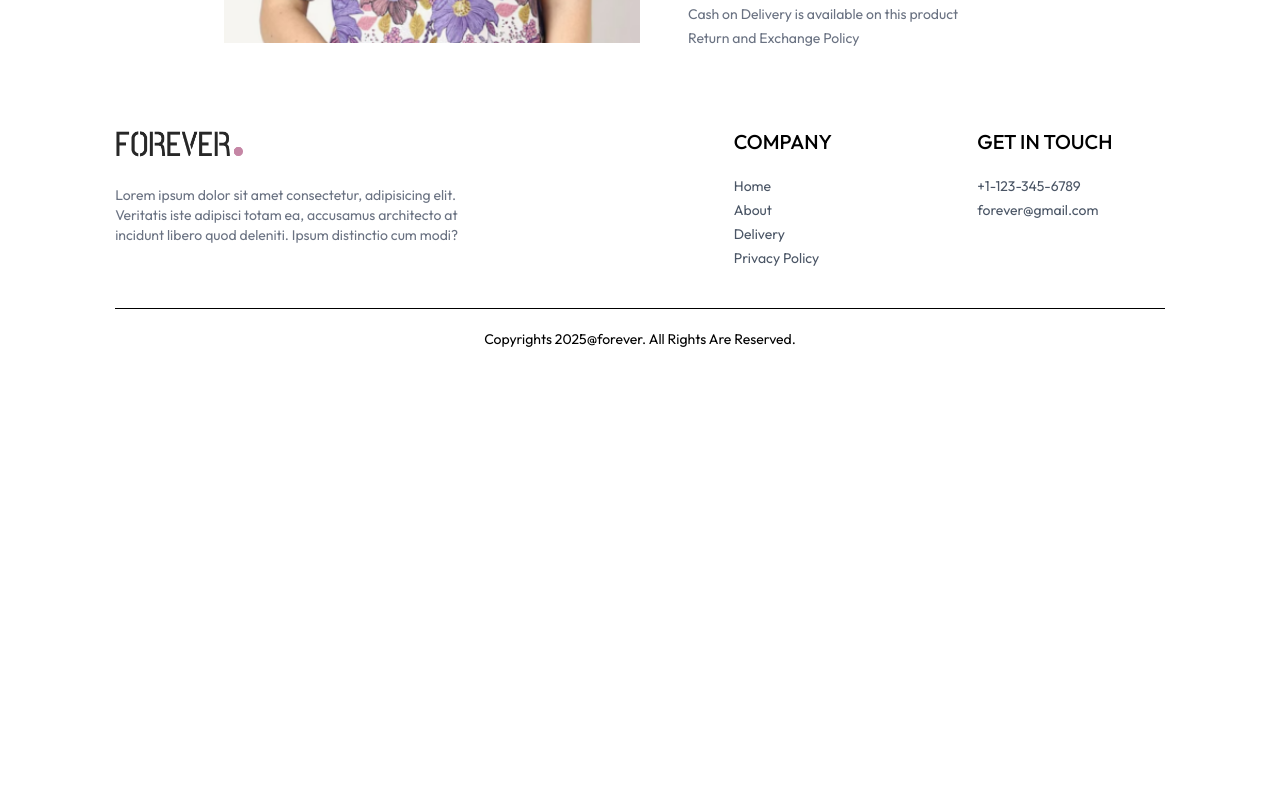
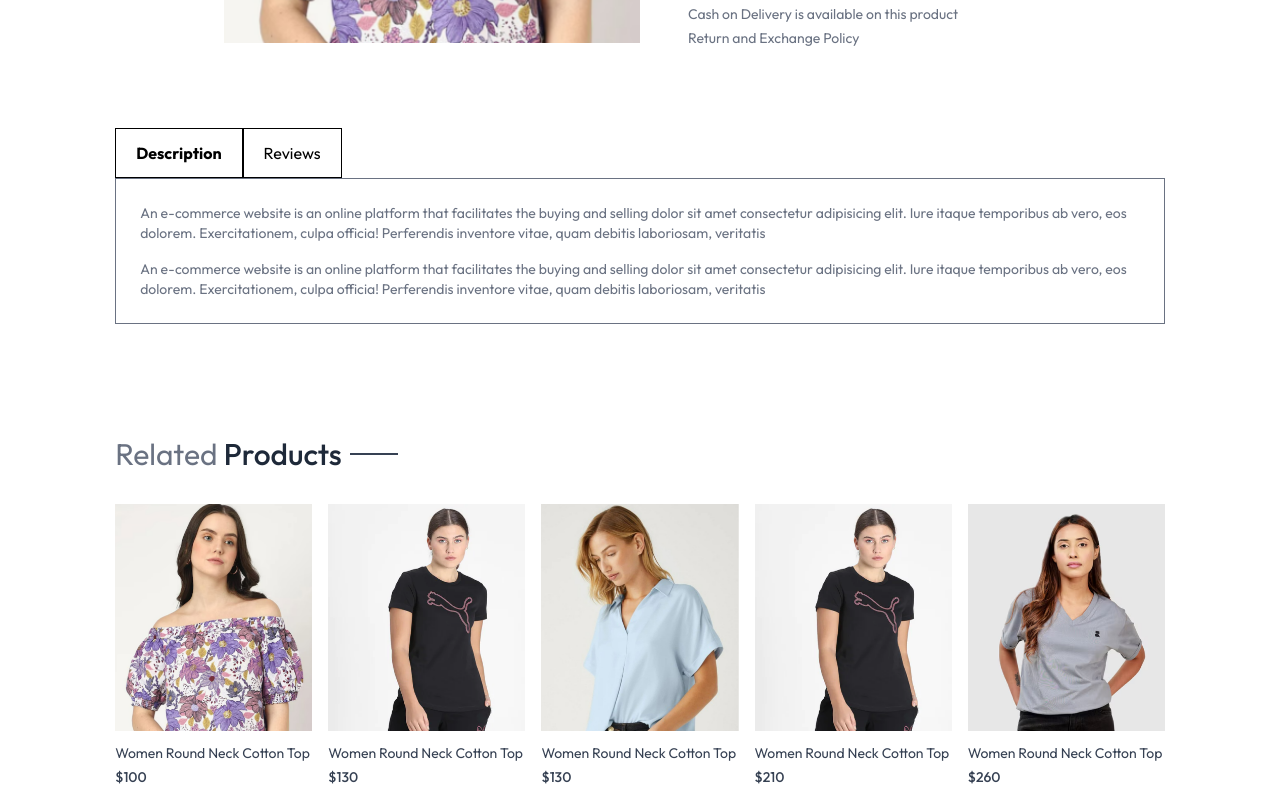
Before and after one commit to pathan-Hameed/E-com-fullStack, a React app in the folder frontend/: page /product/aaaaa in a window 1280 px wide. Shown: the part 560-1360 px from the top of the page. Before the commit the page ends 929 px from the top, so only its background shows below. Built offline with nearby package versions, Linux system fonts and the light colour scheme; the HTML template or start-up script is replaced by a standard one.

Commit message:
feat: added related product in products

```diff
--- /dev/null
+++ b/frontend/src/components/RelatedProducts.jsx
@@ -0,0 +1,44 @@
+import React, { useContext, useEffect, useState } from "react";
+import { ShopContext } from "../context/ShopContext";
+import ProductItem from "./ProductItem";
+import Title from "./Title";
+
+const RelatedProducts = ({category, subCategory}) => {
+  const { products } = useContext(ShopContext);
+  const [related, setRelated] = useState([]);
+
+  useEffect(() => {
+    if (products.length > 0) {
+      let productCopy = products.slice();
+
+      productCopy = productCopy.filter((item) => category === item.category);
+      productCopy = productCopy.filter(
+        (item) => subCategory === item.subCategory
+      );
+
+      setRelated(productCopy.slice(0, 5));
+    }
+  }, [products]);
+
+  return (
+    <div className="mt-24">
+      <div className="text-left text-3xl py-4">
+        <Title text1={"Related"} text2={"Products"} />
+      </div>
+
+      <div className="grid grid-cols-2 sm:grid-cols-3 lg:grid-cols-4 xl:grid-cols-5 gap-4 gap-y-0">
+        {related.map((item, index) => (
+            <ProductItem
+              key={index}
+              id={item._id}
+              name={item.name}
+              image={item.image}
+              price={item.price}
+            />
+          ))}
+      </div>
+    </div>
+  );
+};
+
+export default RelatedProducts;
--- a/frontend/src/context/ShopContext.jsx
+++ b/frontend/src/context/ShopContext.jsx
@@ -9,10 +9,11 @@ const ShopContextProvider = (props) => {
     const delivery_fee = 10;
     const [search, setSearch] = useState("");
     const [showSearch, setShowSearch] = useState(false);
+    const [items, setItems] = useState(0);
 
     const value = {
         products, currency, delivery_fee,
-        search, setSearch, showSearch, setShowSearch
+        search, setSearch, showSearch, setShowSearch, items, setItems
     }
 
     return (
--- a/frontend/src/index.css
+++ b/frontend/src/index.css
@@ -8,6 +8,10 @@ a.active hr {
 
 * {
     font-family: outfit;
+}
+
+::-webkit-scrollbar {
+  display: none;
 }
 
 .prata-regular {
--- a/frontend/src/pages/Products.jsx
+++ b/frontend/src/pages/Products.jsx
@@ -2,6 +2,7 @@ import React, { useContext, useEffect, useState } from "react";
 import { useParams } from "react-router-dom";
 import { ShopContext } from "../context/ShopContext";
 import { assets } from "../assets/assets";
+import RelatedProducts from "../components/RelatedProducts";
 
 function Products() {
   const { productId } = useParams();
@@ -28,9 +29,9 @@ function Products() {
 
   return productData ? (
     <div className="border-t-2 pt-10 transition-opacity ease-in duration-500 opacity-100">
-      {/* Product Data  */}
+      {/* ------------Product Data----------------  */}
       <div className="flex gap-12 sm:gap-12 flex-col sm:flex-row">
-        {/* Product images  */}
+        {/* --------------------Product images----------------  */}
         <div className="flex flex-col-reverse sm:flex-row gap-3 w-full sm:w-[50%]">
           <div className="flex sm:flex-col justify-between sm:justify-normal overflow-x-auto sm:overflow-y-scroll sm:w-[18.7%] w-full">
             {productData.image.map((item, index) => (
@@ -48,7 +49,7 @@ function Products() {
           </div>
         </div>
 
-        {/* product information */}
+        {/* ---------------------product information-------------------- */}
         <div className="flex-1">
           <h1 className="font-medium text-2xl mt-2">{productData.name}</h1>
           <div className="flex gap-1 mt-2 items-center">
@@ -81,6 +82,27 @@ function Products() {
           </div>
         </div>
       </div>
+
+      {/* ------------------Description & Reviews-------------------- */}
+      <div className="mt-20">
+        <div className="flex">
+          <b className="border cursor-pointer px-5 py-3">Description</b>
+          <p className="border cursor-pointer px-5 py-3">Reviews</p>
+        </div>
+        <div className="flex flex-col gap-4 text-sm text-gray-500 border px-6 py-6">
+          <p>An e-commerce website is an online platform that facilitates the buying and selling dolor sit amet consectetur adipisicing elit. Iure itaque temporibus ab vero, eos dolorem. Exercitationem, culpa officia! Perferendis inventore vitae, quam debitis laboriosam, veritatis </p>
+          <p>An e-commerce website is an online platform that facilitates the buying and selling dolor sit amet consectetur adipisicing elit. Iure itaque temporibus ab vero, eos dolorem. Exercitationem, culpa officia! Perferendis inventore vitae, quam debitis laboriosam, veritatis </p>
+        </div>
+      </div>
+
+      {/* ---------------------related products-------------------------- */}
+      <RelatedProducts category = {productData.category} subCategory = {productData.subCategory}/>
+        {/* <div className="flex flex-col mt-5 justify-center">
+          <h2 className="mb-3">Related Products</h2>
+          <div className="flex items-center gap-2">
+
+          </div>
+        </div> */}
     </div>
   ) : (
     <div className="opacity-0"></div>
```
